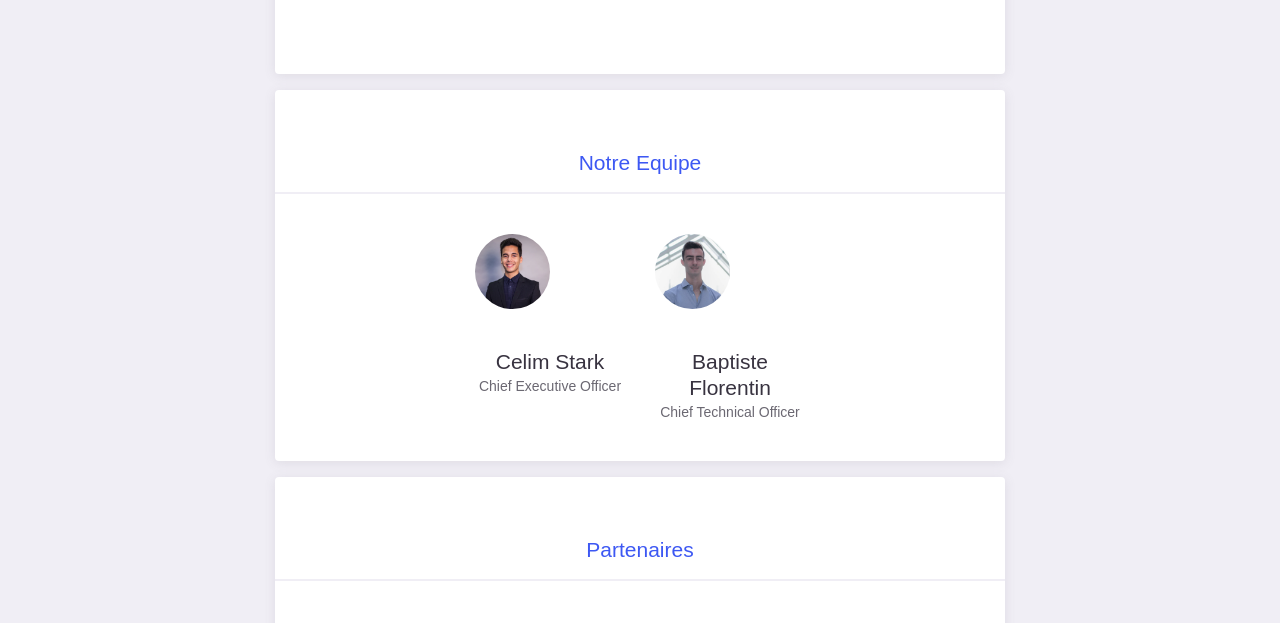
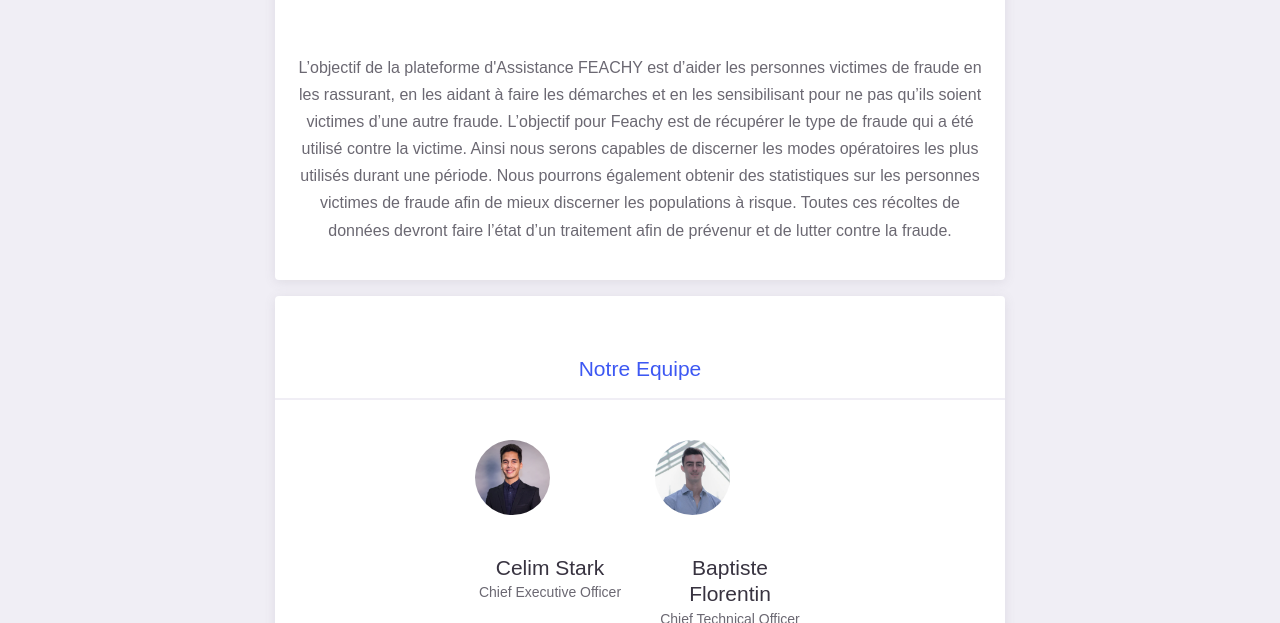
Before and after one commit to Pibastte/AssistanceFraudeFeachy, a plain HTML site: page about.html in a window 1280 px wide. Shown: the part 1351-1974 px from the top of the page. Drawn offline with Linux system fonts and the light colour scheme; files whose address does not match are found by name.

Commit message:
fjghsdkg
d

```diff
--- a/about.html
+++ b/about.html
@@ -91,6 +91,9 @@
                             <div class="text-center py-5">
                                 <iframe width="560" height="315" src="https://www.youtube.com/embed/t_4D8HWpYkc" title="YouTube video player" frameborder="0" allow="accelerometer; autoplay; clipboard-write; encrypted-media; gyroscope; picture-in-picture" allowfullscreen></iframe>
                             </div>
+                            <p>
+                                L’objectif de la plateforme d'Assistance FEACHY est d’aider les personnes victimes de fraude en les rassurant, en les aidant à faire les démarches et en les sensibilisant pour ne pas qu’ils soient victimes d’une autre fraude. L’objectif pour Feachy est de récupérer le type de fraude qui a été utilisé contre la victime. Ainsi nous serons capables de discerner les modes opératoires les plus utilisés durant une période. Nous pourrons également obtenir des statistiques sur les personnes victimes de fraude afin de mieux discerner les populations à risque. Toutes ces récoltes de données devront faire l’état d’un traitement afin de prévenur et de lutter contre la fraude.
+                            </p>
 
 
                         </div>
@@ -198,6 +201,8 @@
             </div>
         </div>
 
+
+
         <hr>
 
         <div class="container">
```
Also changed, not shown: index.html (+3 -1 lines).
